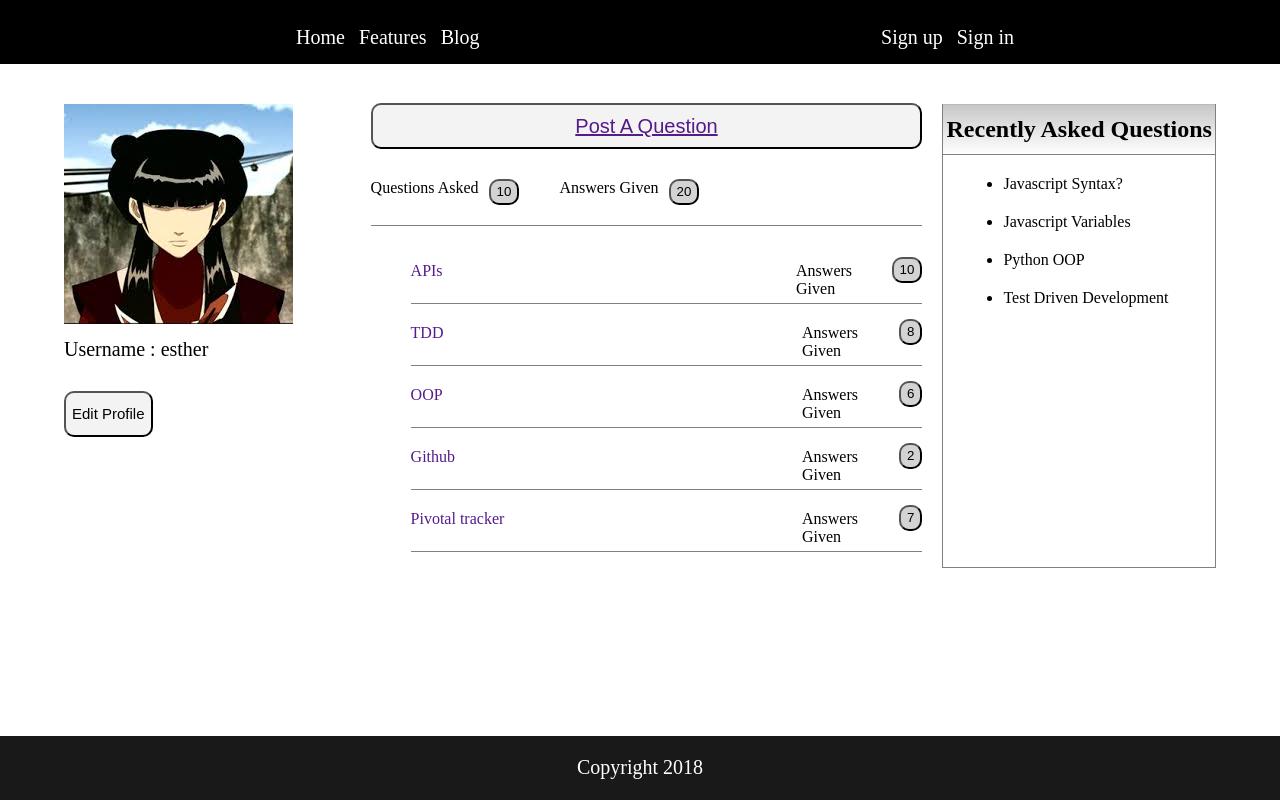
After one commit to emukungu/StackOverflow-lite-vanilla, a PHP site: page /userProfile.html in a window 1280 px wide. The commit adds this page. Run offline with PHP 8.4, Linux system fonts and the light colour scheme.

Commit message:
create the user acoount[Delivers#159713637]

```diff
--- a/UI/css/main.css
+++ b/UI/css/main.css
@@ -7,7 +7,7 @@ body{
     width: inherit;
 }
 .navbar{
-    background-color: rgba(0, 0, 0, .4);
+    background-color: rgba(0, 0, 0);
     height: 8vh;
     margin-top: -8px;
     margin-left: -8px;
--- /dev/null
+++ b/UI/css/userProfile.css
@@ -0,0 +1,116 @@
+body{
+    background-color: white;
+}
+.flex-profile-container{
+    display: flex;
+    flex-direction: column;
+}
+.navbar{
+    margin-bottom: 40px;
+}
+.flex-container2{
+    width: 90vw;
+    margin: auto;
+}
+#title{
+    display: flex;
+    justify-content: space-around;
+    border-bottom: 1px solid grey;
+    flex-direction: column-reverse;
+}
+.footer{
+    position: fixed;
+    bottom: -40px;
+    left: 0px;
+    width: 100%;
+    opacity: .9;
+    color: white;
+    text-align: center;
+    font-size: 20px;
+    margin-top: 10px;
+}
+.footer p{
+    padding-top: 20px;
+}
+.col-3, .col-1{
+    width: 300px;
+}
+
+.col-2{
+    flex-grow: 2;
+    margin-left: 35px;
+    margin-right: 20px;
+}
+.body li{
+    border-bottom: 1px solid grey;
+    text-decoration-style: none;
+    display: flex;
+}
+.body a{
+    width: 400px;
+    text-decoration-line: none;
+    padding-top: 20px;
+    margin-right: 20px;
+}
+.body button, .count button{
+    border-radius: 10px;
+    margin-top: 15px;
+    line-height: 20px;
+    float: right;
+    background-color: lightgrey;
+}
+.body label, .count label{
+   padding-top: 20px;
+   margin-right: 5px;
+}
+.count{
+    float: left;
+    display: flex;
+    margin-top: 10px;
+}
+.count .qns{
+    margin-top: 0px;
+    margin-right: 40px;
+    margin-left: 5px;
+}
+#userAvatar{
+    height: 3vh;
+    width: 200px;
+    margin-bottom: 200px;
+}
+#post{
+    font-size: 20px;
+    margin-top: -1px;
+}
+.col-3{
+    border: 1px solid grey;
+}
+.col-3 h2{
+    text-align: center;
+    line-height: 50px;
+    background-color: grey;
+    background: linear-gradient(rgba(192,192,192,0.9), rgba(192,192,192,0));
+    margin-top: -1px;
+    border-bottom: 1px solid grey;
+}
+.col-1 p{
+    padding-top: 10px;
+    font-size: 20px;
+}
+.col-1 button, #post{
+    border-radius: 10px;
+    background-color: rgba(192,192,192,0.2);
+}
+.col-1 button{
+    font-size: 15px;
+}
+.col-3 li{
+    margin: 20px;
+}
+@media screen and (max-width: 600px){
+    .col-2{
+        margin-left: 0px;
+        margin-bottom: 20px;
+    }
+
+}
--- /dev/null
+++ b/UI/userProfile.html
@@ -0,0 +1,90 @@
+<!DOCTYPE html>
+<html lang="en">
+<head>
+    <meta charset="UTF-8">
+    <meta name="viewport" content="width=device-width, initial-scale=1.0">
+    <meta http-equiv="X-UA-Compatible" content="ie=edge">
+    <title>User Profile</title>
+    <link rel="stylesheet" href="css/main.css">
+    <link rel="stylesheet" href="css/userProfile.css">
+</head>
+<body>
+    <div class="flex-profile-container">
+        <div class="navbar">
+            <div class="signupLinks">
+                <ul class="menu">
+                    <li><a href="">Home</a></li>
+                    <li><a href="">Features</a></li>
+                    <li><a href="">Blog</a></li>
+                </ul>
+                <ul class="signupmenu">
+                    <li><a href="">Sign up</a></li>
+                    <li><a href="">Sign in</a></li>
+                </ul>
+            </div>
+        </div>
+        <div class="flex-container2">
+            <div class="col-1">
+                <div id="userAvatar"><img src="./img/may.jpg" alt=""></div>
+                <div>
+                    <p>Username : esther</p>
+                    <button>Edit Profile</button>
+                </div>
+            </div>
+            <div class="col-2">
+                <div id="title">
+                    <div class="count">
+                        <div><label for="qnsasked">Questions Asked</label><button type="button" class="qns">10</button></div>
+                        <div><label for="answersgiven">Answers Given</label><button type="button" class="qns">20</button></div>
+                    </div>
+                    <button type="button" id="post"><a href="">Post A Question</a></button>
+                </div>
+                <div class="body">
+                    <ul>
+                        <li>
+                            <a href="">APIs</a>
+                            <label for="qnsasked">Answers Given</label><button>10</button>
+
+                        </li>
+                        <li>
+                            <a href="">TDD</a>
+                            <label for="qnsasked">Answers Given</label><button>8</button>
+
+                        </li>
+                        <li>
+                            <a href="">OOP</a>
+                            <label for="qnsasked">Answers Given</label><button>6</button>
+
+                        </li>
+                        <li>
+                            <a href="">Github</a>
+                            <label for="qnsasked">Answers Given</label><button>2</button>
+
+                        </li>
+                        <li>
+                            <a href="">Pivotal tracker</a>
+                            <label for="qnsasked">Answers Given</label><button>7</button>
+
+                        </li>
+                    </ul>
+                </div>
+            </div>
+            <div class="col-3">
+                <h2>Recently Asked Questions</h2>
+                <ul>
+                    <li>Javascript Syntax?</li>
+                    <li>Javascript Variables</li>
+                    <li>Python OOP</li>
+                    <li>Test Driven Development</li>
+                </ul>
+
+            </div>
+        </div>
+        <div class="footer">
+            <div class="navbar">
+                <p>Copyright 2018</p>
+            </div>
+        </div>
+    </div>
+</body>
+</html>
```
Also changed, not shown: UI/img/may.jpg (added).
